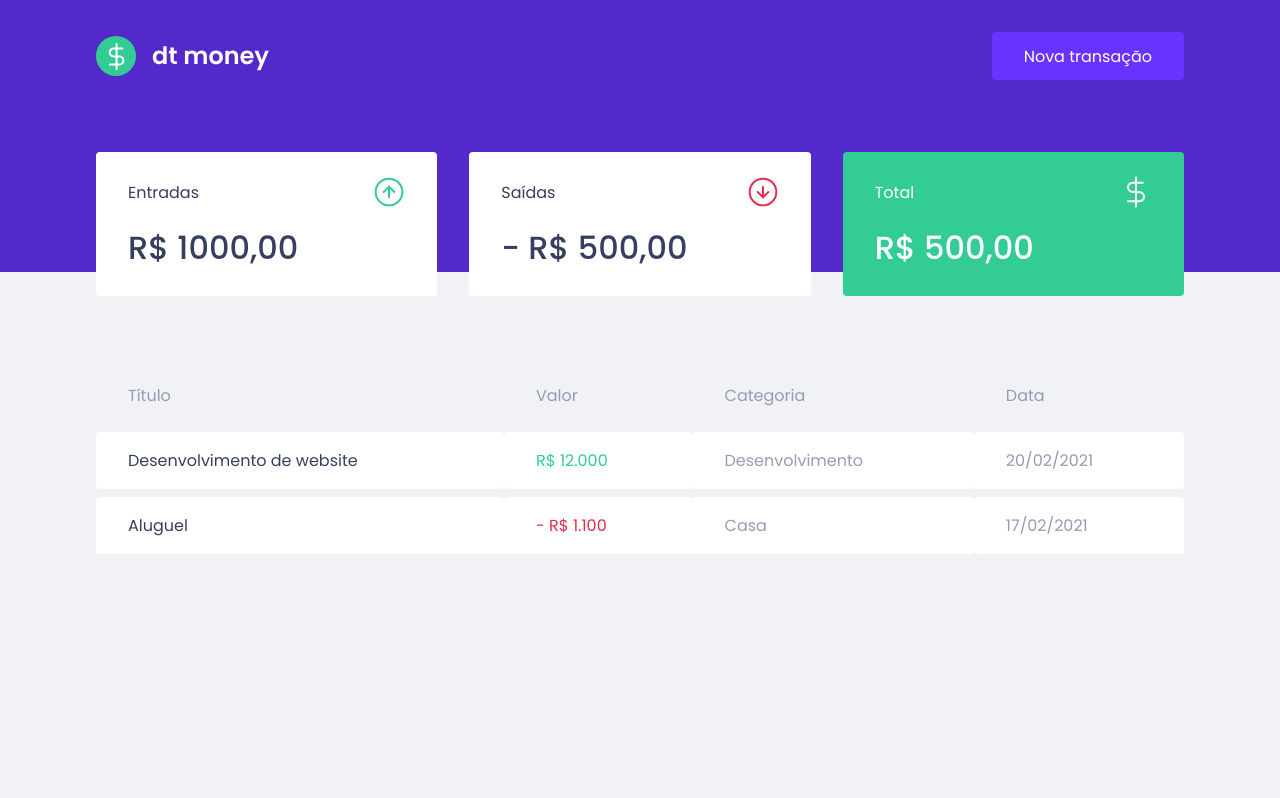
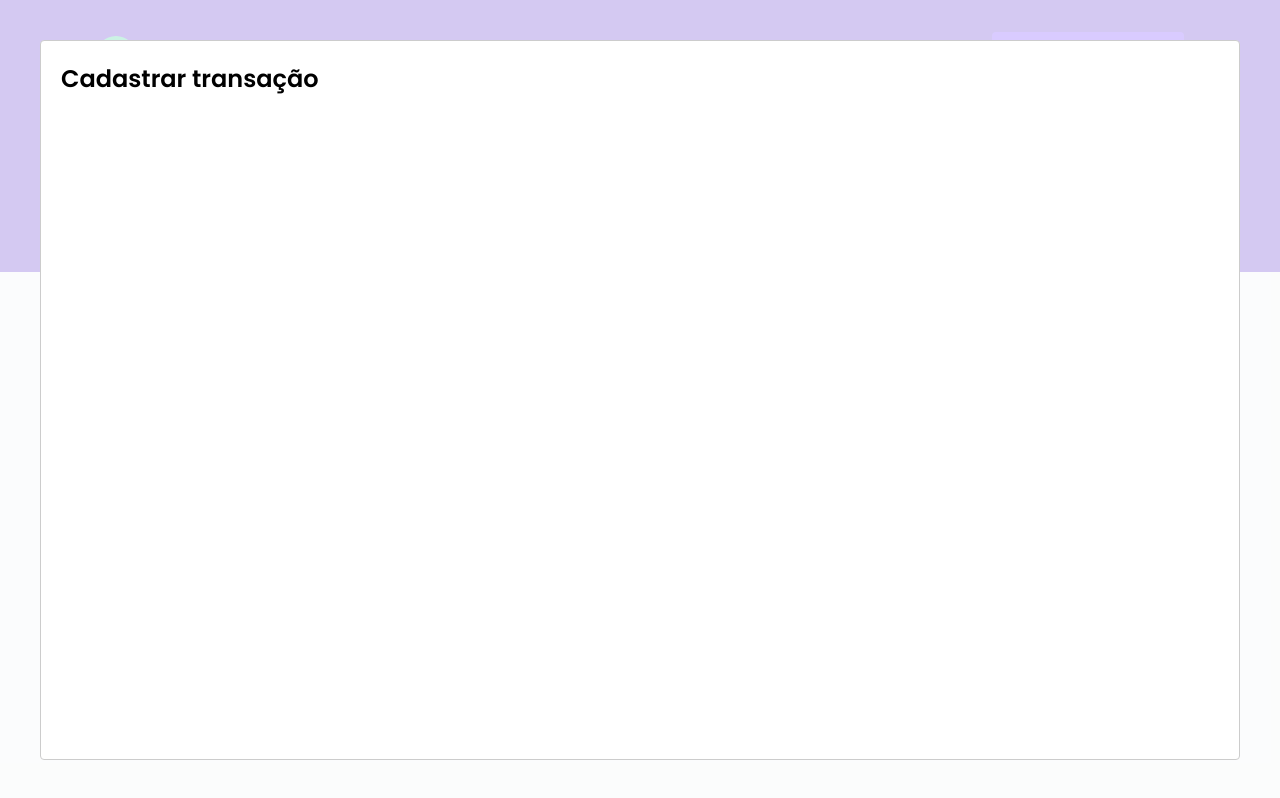
Before and after one commit to PauloFRPDev/dtmoney, a React (Create React App) app: page / in a window 1280 px wide. Both pictures are taken after a click on the button "Nova transação". Built offline with nearby package versions, Linux system fonts and the light colour scheme; no server answers; what miragejs would draw is missing.

Commit message:
feature: creating transactions modal

```diff
--- a/package.json
+++ b/package.json
@@ -7,6 +7,7 @@
     "miragejs": "^0.1.41",
     "react": "^17.0.1",
     "react-dom": "^17.0.1",
+    "react-modal": "^3.12.1",
     "react-scripts": "4.0.3",
     "styled-components": "^5.2.1",
     "web-vitals": "^1.0.1"
@@ -19,6 +20,7 @@
     "@types/node": "^12.0.0",
     "@types/react": "^17.0.0",
     "@types/react-dom": "^17.0.0",
+    "@types/react-modal": "^3.12.0",
     "@types/styled-components": "^5.1.9",
     "typescript": "^4.1.2"
   },
--- a/src/App.tsx
+++ b/src/App.tsx
@@ -1,13 +1,36 @@
+import { useState } from 'react';
+import Modal from 'react-modal';
+
 import { Header } from "./components/Header";
 import { Dashboard } from "./components/Dashboard";
 
 import { GlobalStyle } from "./styles/global";
 
+Modal.setAppElement('#root');
+
 export function App() {
+  const [isNewTransactionModalOpen, setIsNewTransactionModalOpen] = useState(false);
+
+  function handleOpenNewTransactionModal() {
+    setIsNewTransactionModalOpen(true);
+  }
+
+  function handleCloseNewTransactionModal() {
+    setIsNewTransactionModalOpen(false);
+  }
+
   return (
     <>
-      <Header />
+      <Header onOpenNewTransactionModal={handleOpenNewTransactionModal} />
+
       <Dashboard />
+
+      <Modal
+        isOpen={isNewTransactionModalOpen}
+        onRequestClose={handleCloseNewTransactionModal}
+      >
+        <h2>Cadastrar transação</h2>
+      </Modal>
 
       <GlobalStyle />
     </>
--- a/src/components/Header/index.tsx
+++ b/src/components/Header/index.tsx
@@ -2,12 +2,16 @@
 
 import { Container, Content } from './styles';
 
-export function Header() {
+interface HeaderProps {
+  onOpenNewTransactionModal: () => void;
+}
+
+export function Header({onOpenNewTransactionModal}: HeaderProps) {
   return (
     <Container>
       <Content>
         <img src={logoImg} alt="dr money"/>
-        <button type="button">
+        <button type="button" onClick={onOpenNewTransactionModal}>
           Nova transação
         </button>
       </Content>
```
Also changed, not shown: 1 other file (tests, documents, lock files or other folders).
